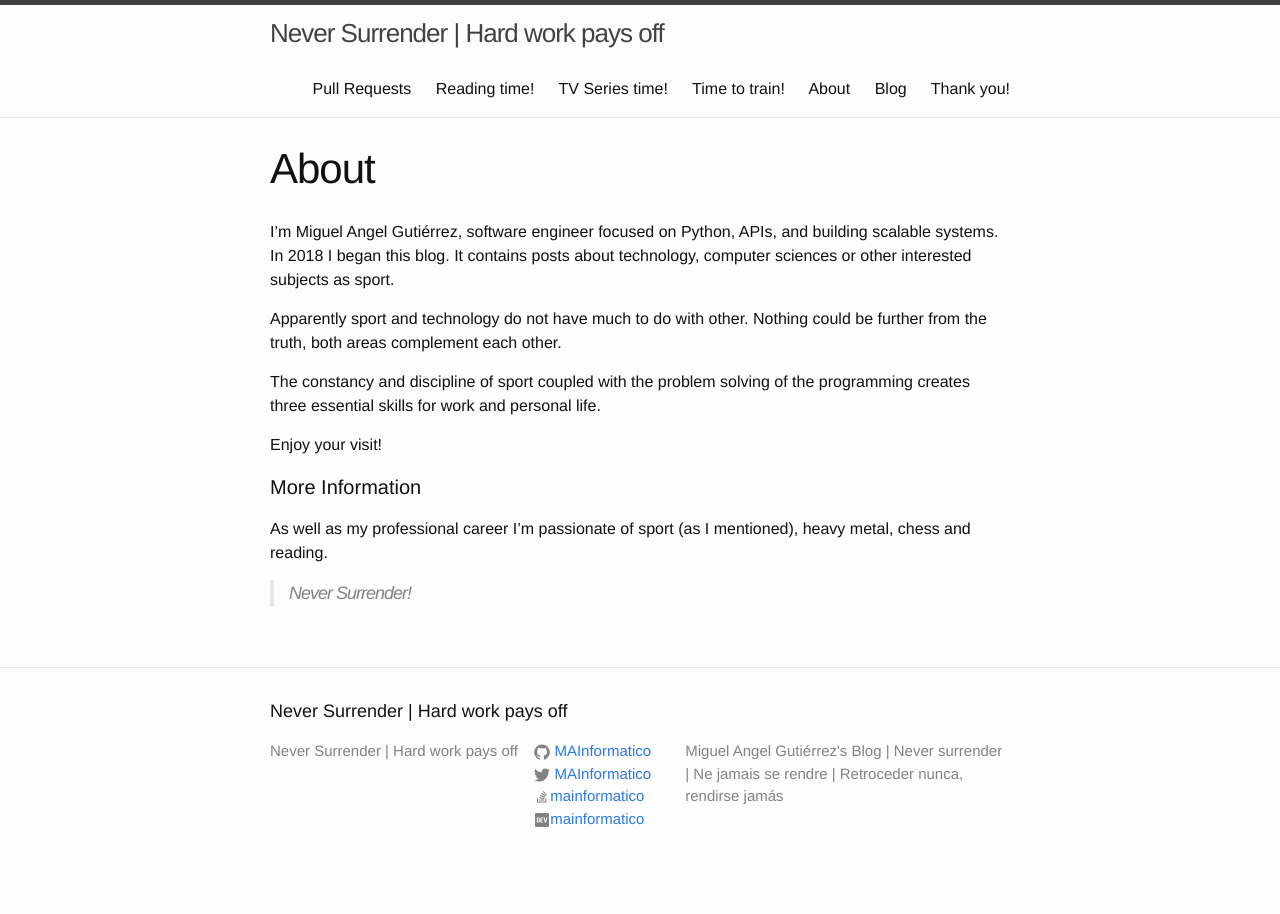
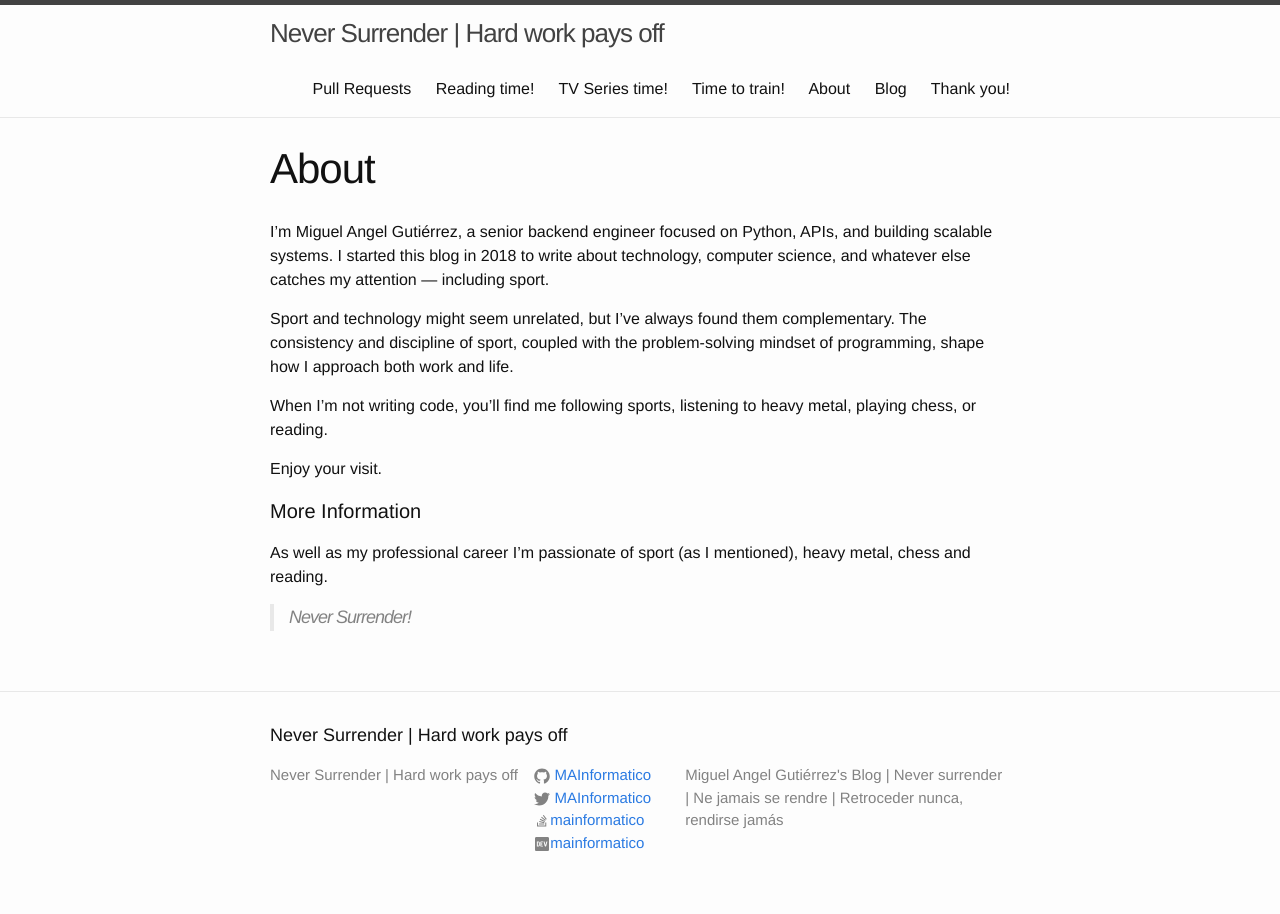
Before and after one commit to MAInformatico/MAInformatico.github.io, a Jekyll site: the page built from about.md, in a window 1280 px wide. Built offline with Jekyll 4.4.1, drawn with Linux system fonts in a browser that asks for light colours.

Commit message:
adding new post

```diff
--- a/about.md
+++ b/about.md
@@ -3,13 +3,13 @@ layout: page
 title: About
 permalink: /about/
 ---
-I'm Miguel Angel Gutiérrez, software engineer focused on Python, APIs, and building scalable systems. In 2018 I began this blog. It contains posts about technology, computer sciences or other interested subjects as sport.
+I'm Miguel Angel Gutiérrez,  a senior backend engineer focused on Python, APIs, and building scalable systems. I started this blog in 2018 to write about technology, computer science, and whatever else catches my attention — including sport.
 
-Apparently sport and technology do not have much to do with other. Nothing could be further from the truth, both areas complement each other.
+Sport and technology might seem unrelated, but I've always found them complementary. The consistency and discipline of sport, coupled with the problem-solving mindset of programming, shape how I approach both work and life.
 
-The constancy and discipline of sport coupled with the problem solving of the programming creates three essential skills for work and personal life.
+When I'm not writing code, you'll find me following sports, listening to heavy metal, playing chess, or reading.
 
-Enjoy your visit!
+Enjoy your visit.
 
 #### More Information
 
```
Also changed, not shown: Reading_Time.md (+1 -0 lines), Series_Time.md (+2 -1 lines), _posts/2026-10-8-job_analyzerl.md (added, +45 -0 lines).
